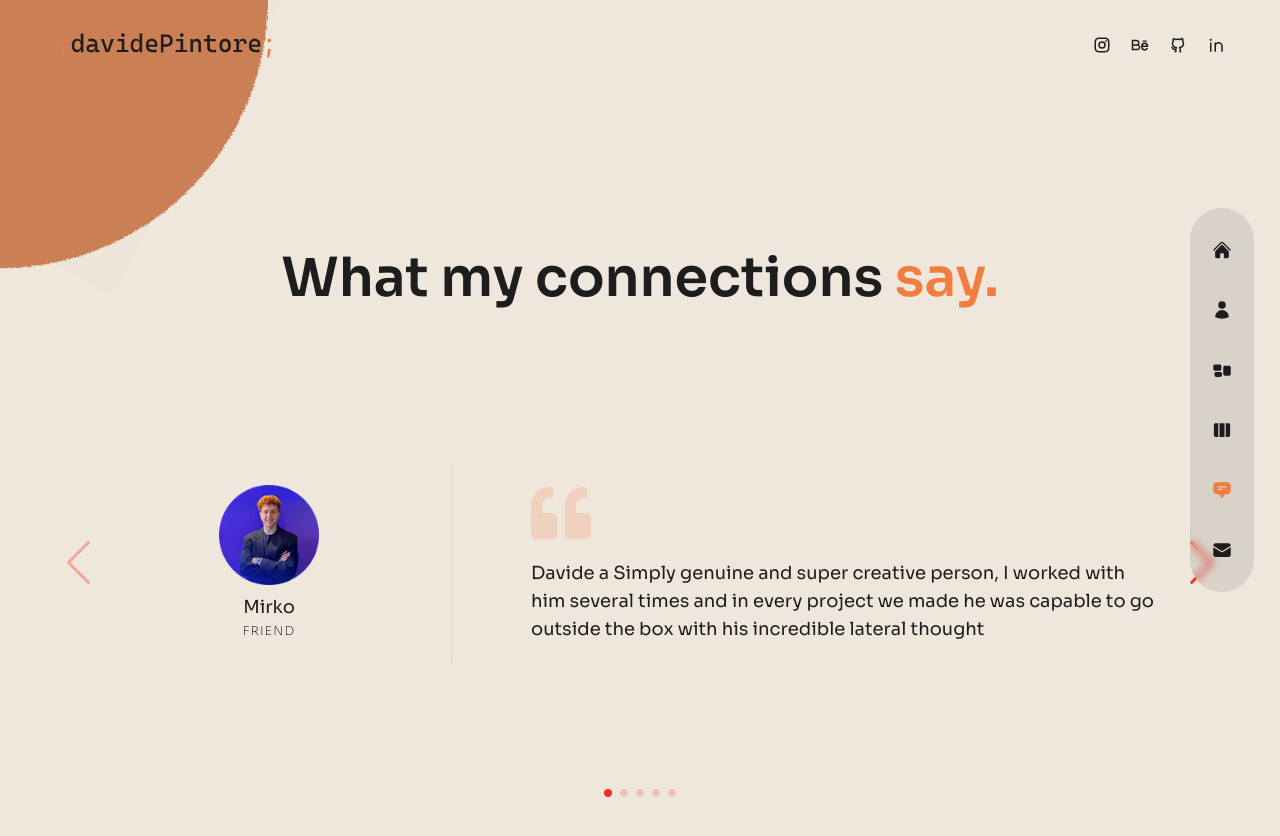
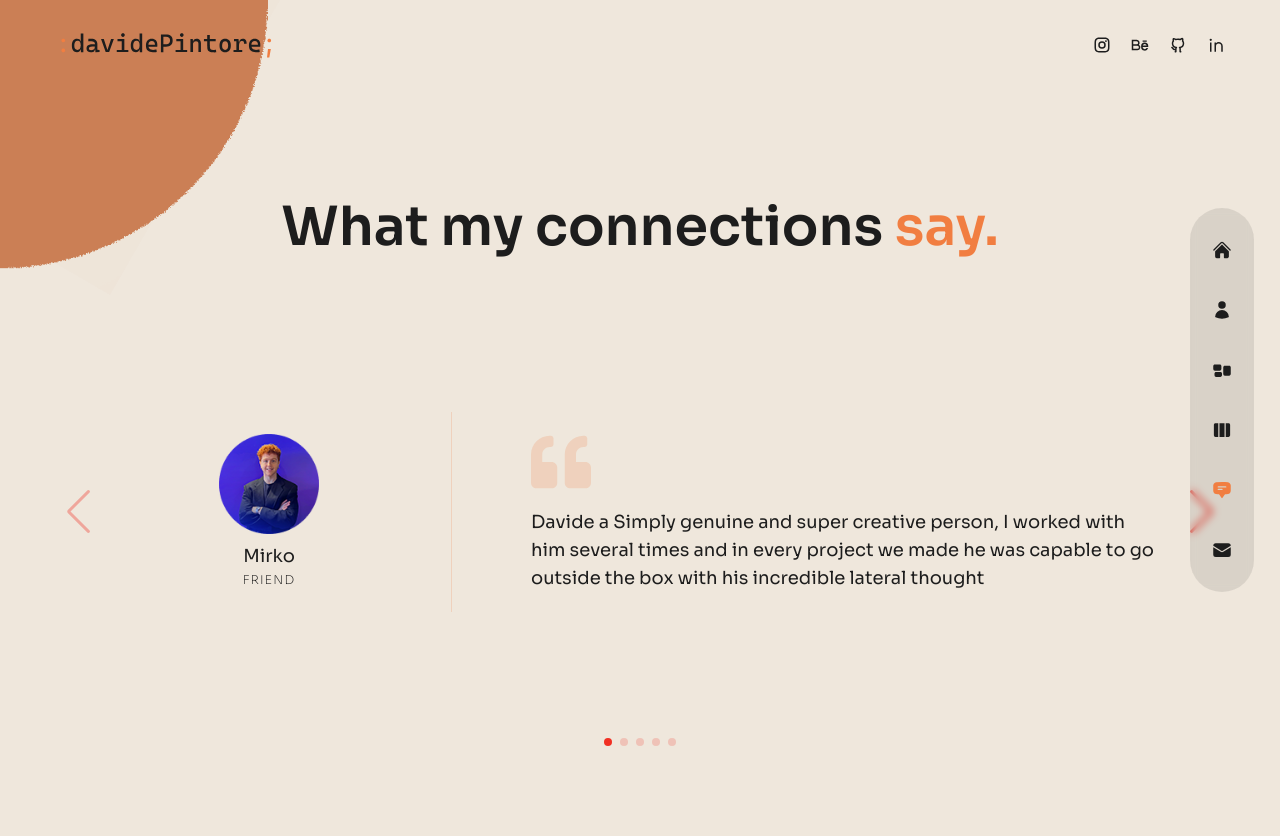
Before and after one commit to DartleDartle/Dartle-portfolio, a Next.js app: page /testimonials in a window 1280 px wide. Shown: the top 836 px of the page. Built offline with nearby package versions, Linux system fonts and the light colour scheme.

Commit message:
Other visiual corrections

```diff
--- a/pages/testimonials/index.js
+++ b/pages/testimonials/index.js
@@ -7,7 +7,7 @@ import { fadeIn } from '../../variants';
 
 const Testimonials = () => {
   return (
-    <div className='h-screen bg-grey py-36 mb-48 text-center'>
+    <div className='min-h-screen bg-grey py-36 mb-12 text-center'>
       <div className='container mx-auto h-full flex flex-col justify-center'>
         {/* title */}
         <motion.h2
@@ -15,7 +15,7 @@ const Testimonials = () => {
           initial='hidden'
           animate='show'
           exit='hidden'
-          className='h2 mb-8 mt-64 xl:mb-0'
+          className='h2 mb-8 mt-12 xl:mb-0'
         >
           What my connections <span className='text-accent'>say.</span>
         </motion.h2>
```
